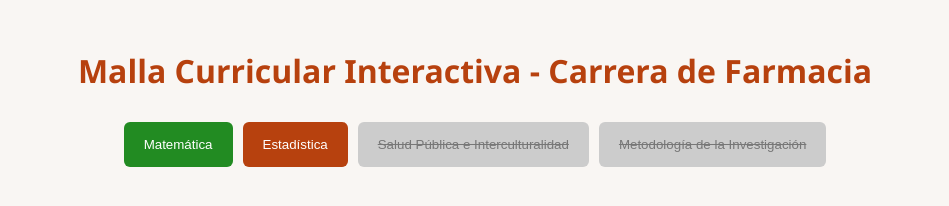
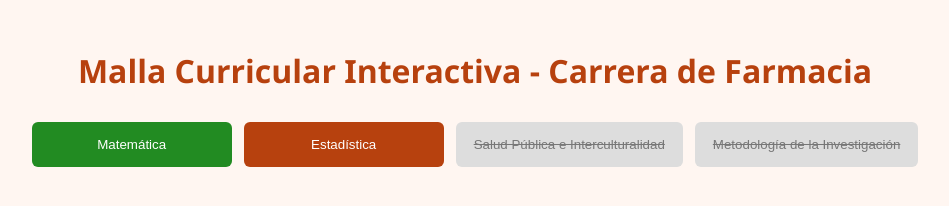
Before and after one commit to cars962/malla-curricular, a plain HTML site: page index.html in a window 1280 px wide. Both pictures are taken after a click on the button "Matemática". Shown: the whole page, without its empty margins (165-1114 px from the left). Drawn offline with Linux system fonts and the light colour scheme.

Commit message:
Update estilos.css

```diff
--- a/estilos.css
+++ b/estilos.css
@@ -1,6 +1,6 @@
 body {
   font-family: 'Segoe UI', sans-serif;
-  background-color: #f9f6f3;
+  background-color: #fff6f1;
   color: #333;
   padding: 20px;
 }
@@ -13,28 +13,35 @@ h1 {
 .malla {
   display: flex;
   flex-wrap: wrap;
-  gap: 10px;
+  gap: 12px;
   justify-content: center;
   margin-top: 30px;
 }
 
 .ramo {
-  padding: 15px 20px;
+  padding: 15px 18px;
   border: none;
   border-radius: 6px;
   background-color: #b7410e;
   color: white;
   cursor: pointer;
   transition: background-color 0.3s ease;
+  min-width: 200px;
+  text-align: center;
 }
 
 .ramo:hover:not(.bloqueado) {
-  background-color: #99310a;
+  background-color: #93310c;
 }
 
 .ramo.bloqueado {
-  background-color: #ccc;
+  background-color: #ddd;
   color: #777;
   cursor: not-allowed;
   text-decoration: line-through;
 }
+
+.ramo.aprobado {
+  background-color: #2e8b57;
+  color: white;
+}
```
